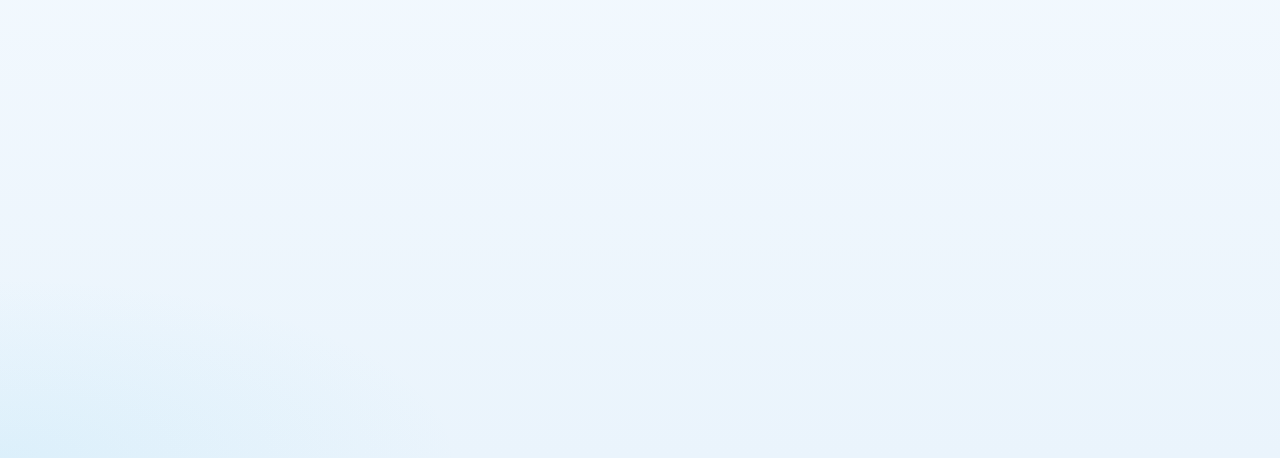
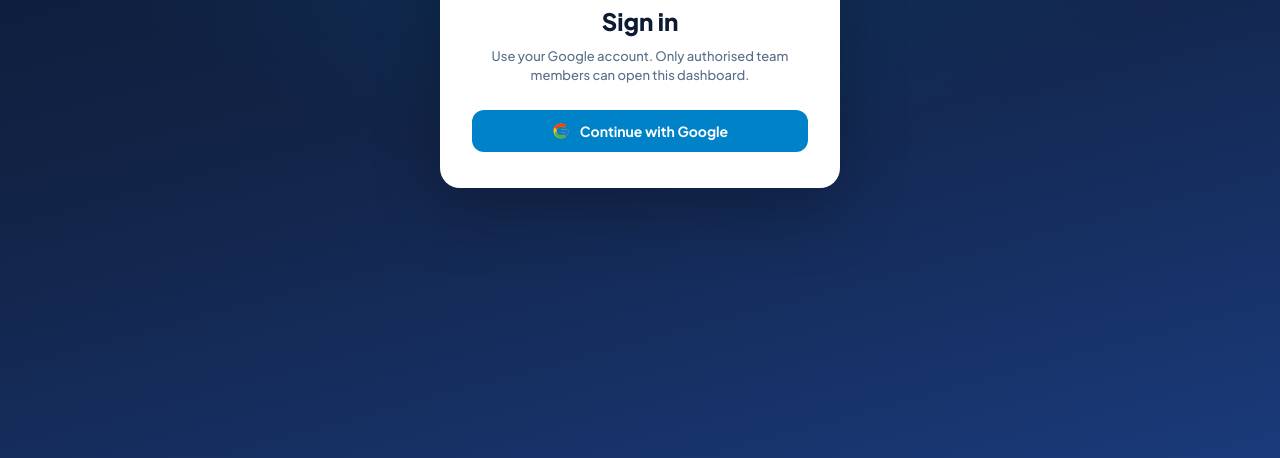
Before and after one commit to MyDomsHurt/breathe-easy-scoreboard, a plain HTML site: page index.html in a window 1280 px wide. Shown: the part 342-800 px from the top of the page. Drawn offline with nearby package versions, Linux system fonts and the light colour scheme.

Commit message:
Link pages.css for tech/compete/auth

```diff
--- a/index.html
+++ b/index.html
@@ -9,6 +9,7 @@
   <link href="https://fonts.googleapis.com/css2?family=Plus+Jakarta+Sans:wght@500;600;700;800&display=swap" rel="stylesheet" />
   <link rel="stylesheet" href="css/main.css?v=7" />
   <link rel="stylesheet" href="css/hero.css?v=7" />
+  <link rel="stylesheet" href="css/pages.css?v=7" />
   <script src="https://cdn.jsdelivr.net/npm/chart.js@4.4.1/dist/chart.umd.min.js"></script>
   <script src="https://www.gstatic.com/firebasejs/11.0.2/firebase-app-compat.js"></script>
   <script src="https://www.gstatic.com/firebasejs/11.0.2/firebase-auth-compat.js"></script>
```
